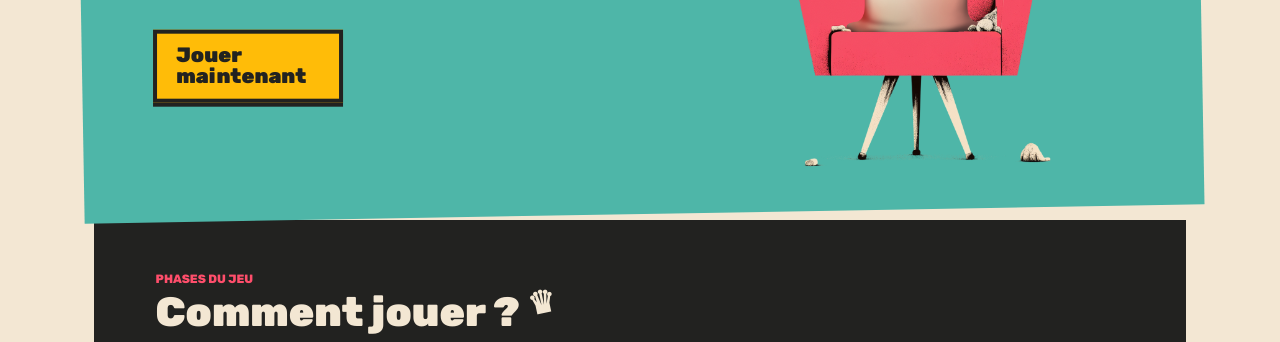
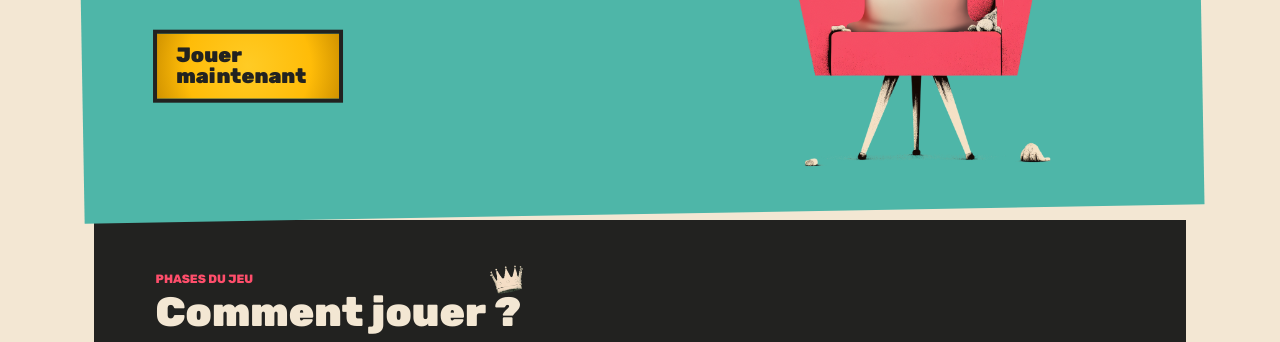
Before and after one commit to OumaimaHofk/demo-jeu, a plain HTML site: page dist/index.html in a window 1280 px wide. Shown: the part 454-796 px from the top of the page. Drawn offline with Linux system fonts and the light colour scheme; a web font is replaced by a local one.

Commit message:
change variables colors for button with gradient + add hover + add and justify crown image

```diff
--- a/dist/index.html
+++ b/dist/index.html
@@ -88,8 +88,11 @@
         <p class="how-to__label">Phases du jeu</p>
 
         <h2 class="how-to__title" id="how-to-title">
-          Comment jouer ?
-          <span class="how-to__crown" aria-hidden="true">♛</span>
+          Comment jouer
+          <span class="how-to__question">
+            ?
+            <img class="how-to__crown" src="images/elts/king-crown.png" alt="" aria-hidden="true">
+          </span>
         </h2>
 
         <p class="how-to__intro">
--- a/src/styles/_hero.scss
+++ b/src/styles/_hero.scss
@@ -46,19 +46,26 @@
   max-width: 190px;
   padding: .72rem 1.2rem;
   border: 4px solid $color-dark;
-    background: $color-primary;
-    color: $color-dark;
-    box-shadow: 0 4px 0 $color-dark;
+  background: radial-gradient(
+    circle at center,
+    $color-primary-light 0%,
+    $color-primary 65%,
+    $color-primary-dark 100%
+  );
   color: $color-dark;
   font: 900 1.3rem / 1.02 $font-title-secondary;
   text-align: left;
   text-decoration: none;
 
   &:hover {
-      background: $color-primary-hover;
+    background: radial-gradient(
+      circle at center,
+      $color-primary-hover 0%,
+      $color-primary-light 65%,
+      $color-primary 100%
+    );
   }
 }
-
   &__image {
     display: block;
     width: 100%;
@@ -77,7 +84,6 @@
     text-align: center;
 
     &__art img {
-      // scale: 1;
       display: none;
     }
 
--- a/src/styles/_how-to.scss
+++ b/src/styles/_how-to.scss
@@ -25,12 +25,22 @@
       $font-title-secondary;
   }
 
-  &__crown {
-    color: $color-background;
-    font-size: .75em;
-    line-height: .8;
-    transform: rotate(-12deg);
-  }
+  &__question {
+  position: relative;
+  display: inline-block;
+}
+
+&__crown {
+  position: absolute;
+  bottom: calc(100% - 12px);
+  left: 50%;
+  display: block;
+  width: 42px;
+  max-width: none;
+  height: auto;
+  transform: translateX(-50%) rotate(-10deg);
+  pointer-events: none;
+}
 
   &__intro {
     margin: 6px 0 24px;
--- a/src/styles/_variables.scss
+++ b/src/styles/_variables.scss
@@ -5,6 +5,8 @@ $color-primary: #ffbc08;
 $color-primary-hover: #ffd34c;
 $color-secondary: #4eb6a8;
 $color-accent: #ff4e6b;
+$color-primary-dark: #d19300;
+$color-primary-light: #ffcb25;
 
 $font-title-primary: "Recursive", sans-serif;
 $font-title-secondary: "Rubik", sans-serif;
```
Also changed, not shown: dist/styles/main.css, dist/styles/main.min.css, 2 other files. Lines whose indentation alone changed are shown as unchanged.
